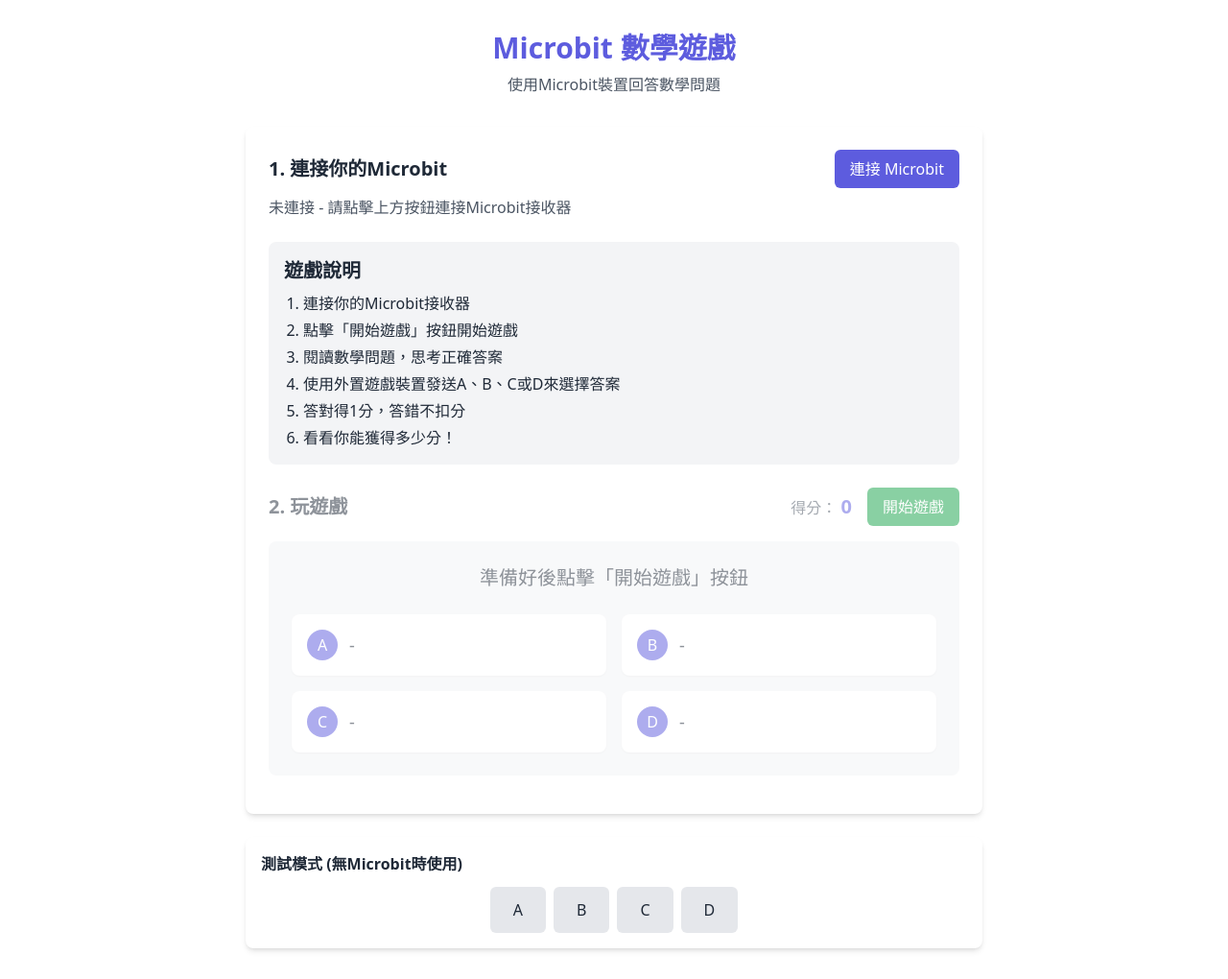
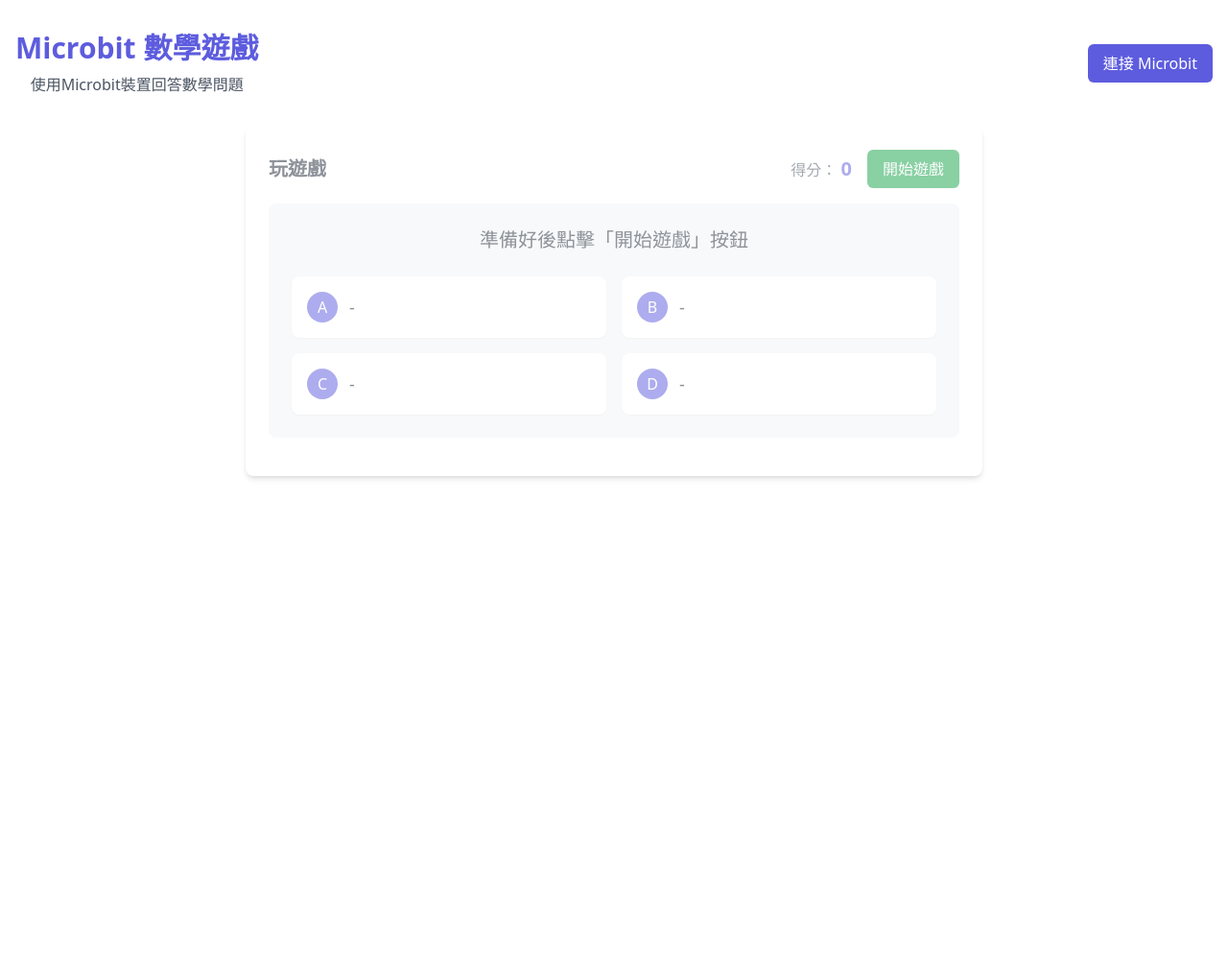
Before and after one commit to ndcsteam/MathsHunter, a plain HTML site: page index.html in a window 1280 px wide. Shown: the whole page at 96% size. After the commit the page ends 800 px from the top, so only its background shows below. Drawn offline with nearby package versions, Linux system fonts and the light colour scheme.

Commit message:
Update index.html

```diff
--- a/index.html
+++ b/index.html
@@ -34,42 +34,24 @@
     </script>
 
     <div class="container mx-auto px-4 py-8">
-        <header class="text-center mb-8">
-            <h1 class="text-3xl font-bold text-primary">Microbit 數學遊戲</h1>
-            <p class="mt-2 text-gray-600 dark:text-gray-400">使用Microbit裝置回答數學問題</p>
+        <header class="mb-8">
+            <div class="flex flex-wrap items-center justify-between gap-4">
+                <div class="text-center">
+                    <h1 class="text-3xl font-bold text-primary">Microbit 數學遊戲</h1>
+                    <p class="mt-2 text-gray-600 dark:text-gray-400">使用Microbit裝置回答數學問題</p>
+                </div>
+                <button id="connect-button" class="px-4 py-2 bg-primary text-white rounded-md hover:bg-opacity-90 transition">
+                    連接 Microbit
+                </button>
+            </div>
+
         </header>
 
         <div class="max-w-3xl mx-auto bg-white dark:bg-gray-800 rounded-lg shadow-md p-6">
-            <!-- 連接區域 -->
-            <div id="connection-section" class="mb-6">
-                <div class="flex flex-wrap items-center justify-between gap-4">
-                    <h2 class="text-xl font-semibold">1. 連接你的Microbit</h2>
-                    <button id="connect-button" class="px-4 py-2 bg-primary text-white rounded-md hover:bg-opacity-90 transition">
-                        連接 Microbit
-                    </button>
-                </div>
-                <div id="connection-status" class="mt-2 text-gray-600 dark:text-gray-400">
-                    未連接 - 請點擊上方按鈕連接Microbit接收器
-                </div>
-            </div>
-
-            <!-- 遊戲說明 -->
-            <div class="mb-6 p-4 bg-gray-100 dark:bg-gray-700 rounded-lg">
-                <h2 class="text-xl font-semibold mb-2">遊戲說明</h2>
-                <ol class="list-decimal pl-5 space-y-1">
-                    <li>連接你的Microbit接收器</li>
-                    <li>點擊「開始遊戲」按鈕開始遊戲</li>
-                    <li>閱讀數學問題，思考正確答案</li>
-                    <li>使用外置遊戲裝置發送A、B、C或D來選擇答案</li>
-                    <li>答對得1分，答錯不扣分</li>
-                    <li>看看你能獲得多少分！</li>
-                </ol>
-            </div>
-
             <!-- 遊戲區域 -->
             <div id="game-section" class="opacity-50 pointer-events-none">
                 <div class="flex justify-between items-center mb-4">
-                    <h2 class="text-xl font-semibold">2. 玩遊戲</h2>
+                    <h2 class="text-xl font-semibold">玩遊戲</h2>
                     <div class="flex items-center space-x-4">
                         <div class="text-right">
                             <span class="text-gray-600 dark:text-gray-400">得分：</span>
@@ -126,15 +108,7 @@
             </div>
         </div>
 
-        <div id="test-controls" class="max-w-3xl mx-auto mt-6 p-4 bg-white dark:bg-gray-800 rounded-lg shadow-md">
-            <h3 class="font-semibold mb-3">測試模式 (無Microbit時使用)</h3>
-            <div class="flex flex-wrap gap-2 justify-center">
-                <button class="test-button px-6 py-3 bg-gray-200 dark:bg-gray-700 rounded-md hover:bg-gray-300 dark:hover:bg-gray-600 transition" data-option="A">A</button>
-                <button class="test-button px-6 py-3 bg-gray-200 dark:bg-gray-700 rounded-md hover:bg-gray-300 dark:hover:bg-gray-600 transition" data-option="B">B</button>
-                <button class="test-button px-6 py-3 bg-gray-200 dark:bg-gray-700 rounded-md hover:bg-gray-300 dark:hover:bg-gray-600 transition" data-option="C">C</button>
-                <button class="test-button px-6 py-3 bg-gray-200 dark:bg-gray-700 rounded-md hover:bg-gray-300 dark:hover:bg-gray-600 transition" data-option="D">D</button>
-            </div>
-        </div>
+
     </div>
 
     <script>
@@ -149,7 +123,7 @@
 
         // DOM元素
         const connectButton = document.getElementById('connect-button');
-        const connectionStatus = document.getElementById('connection-status');
+
         const startButton = document.getElementById('start-button');
         const scoreDisplay = document.getElementById('score');
         const questionText = document.getElementById('question-text');
@@ -159,8 +133,6 @@
         const answerD = document.getElementById('answer-d');
         const gameSection = document.getElementById('game-section');
         const feedback = document.getElementById('feedback');
-        const testButtons = document.querySelectorAll('.test-button');
-
         // 連接到Microbit
         connectButton.addEventListener('click', async () => {
             try {
@@ -217,12 +189,16 @@
             }
         }
 
-        // 更新連接狀態
+        // 更新連接狀態（通過console log）
         function updateConnectionStatus(message, isError) {
-            connectionStatus.textContent = message;
-            connectionStatus.className = isError
-                ? 'mt-2 text-red-600 dark:text-red-400'
-                : 'mt-2 text-green-600 dark:text-green-400';
+            const statusType = isError ? 'error' : 'info';
+            const statusPrefix = isError ? '錯誤: ' : '狀態: ';
+
+            if (isError) {
+                console.error(statusPrefix + message);
+            } else {
+                console.log(statusPrefix + message);
+            }
         }
 
         // 開始遊戲
@@ -336,13 +312,7 @@
             }, 1500);
         }
 
-        // 測試按鈕 (無Microbit時使用)
-        testButtons.forEach(button => {
-            button.addEventListener('click', () => {
-                const option = button.getAttribute('data-option');
-                processAnswer(option);
-            });
-        });
+
     </script>
 </body>
 </html>
```
